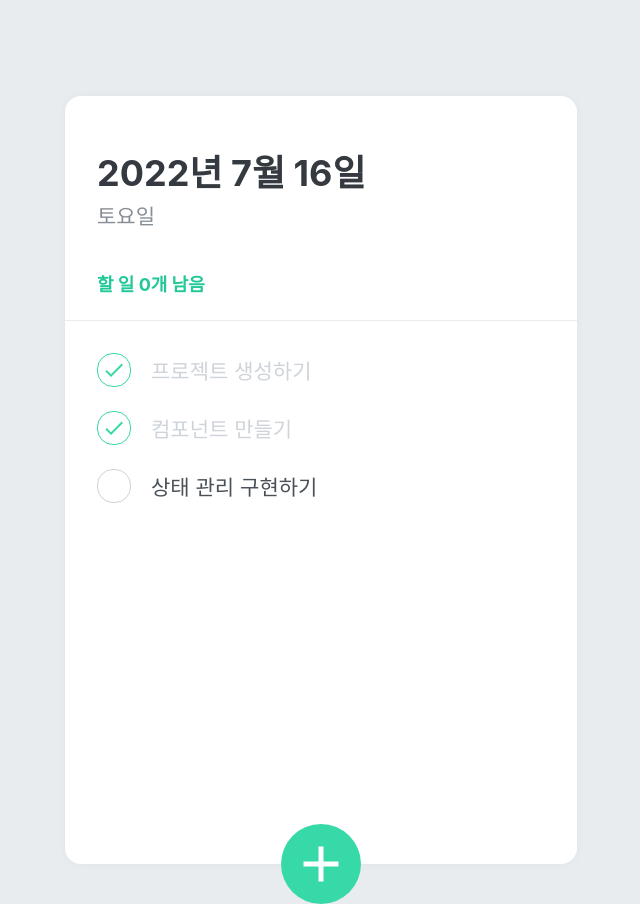
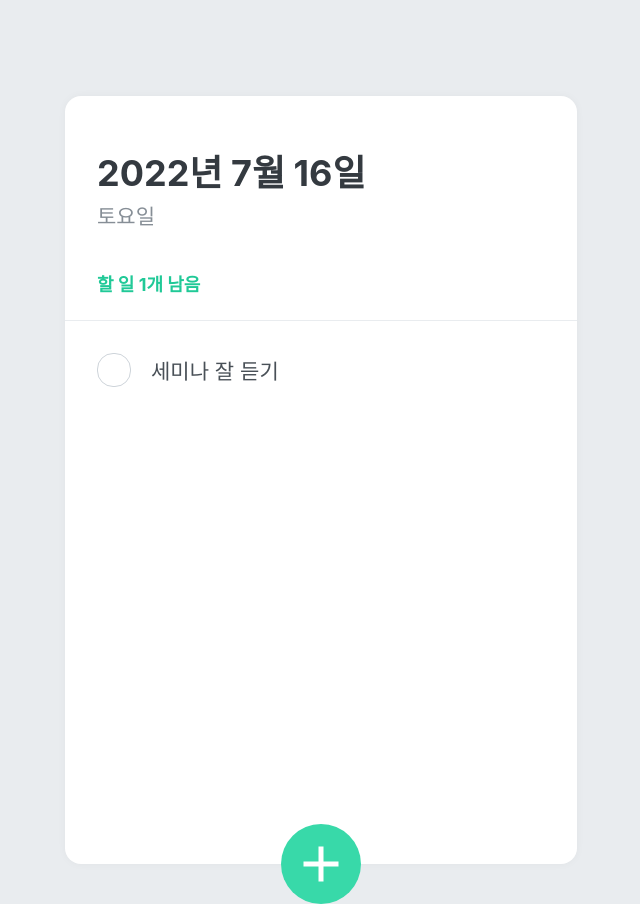
Before and after one commit to snulion10thAdvancedSeminar/todolist, a React (Create React App) app: page / in a window 1280 px wide. Shown: the whole page, without its empty margins (319-959 px from the left). Built offline with nearby package versions, Linux system fonts and the light colour scheme.

Commit message:
TodoList 완성

```diff
--- a/src/App.js
+++ b/src/App.js
@@ -6,12 +6,14 @@ import TodoList from './components/TodoList';
 import TodoCreate from './components/TodoCreate';
 
 function App() {
-  const [todos, setTodos] = useState([]);
+  const [todos, setTodos] = useState([
+    { id: 1, text: '세미나 잘 듣기', done: false },
+  ]);
   return (
     <>
       <TodoTemplate>
         <TodoHead todos={todos} />
-        <TodoList />
+        <TodoList todos={todos} />
         <TodoCreate />
       </TodoTemplate>
     </>
--- a/src/components/TodoList/index.js
+++ b/src/components/TodoList/index.js
@@ -1,12 +1,17 @@
 import './TodoList.scss';
 import TodoItem from '../TodoItem';
 
-function TodoList() {
+function TodoList({ todos }) {
   return (
     <div className="list-container">
-      <TodoItem text="프로젝트 생성하기" done={true} />
-      <TodoItem text="컴포넌트 만들기" done={true} />
-      <TodoItem text="상태 관리 구현하기" done={false} />
+      {todos.map((todo) => (
+        <TodoItem
+          key={todo.id}
+          id={todo.id}
+          text={todo.text}
+          done={todo.done}
+        />
+      ))}
     </div>
   );
 }
```
